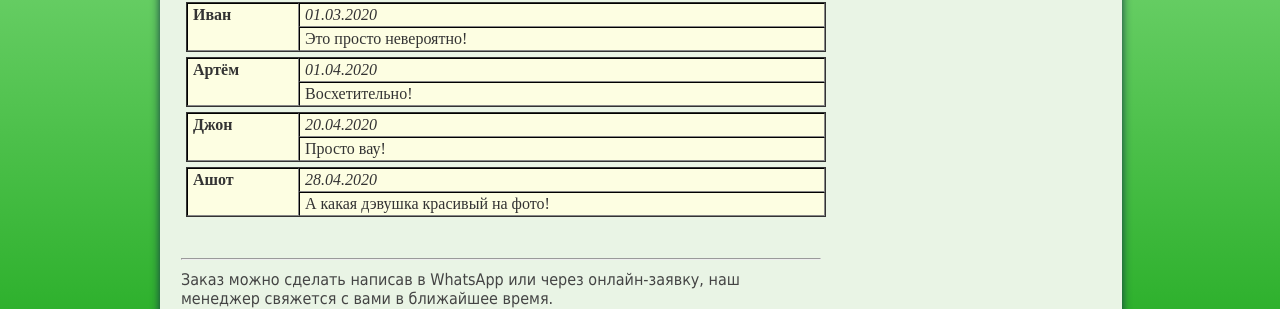
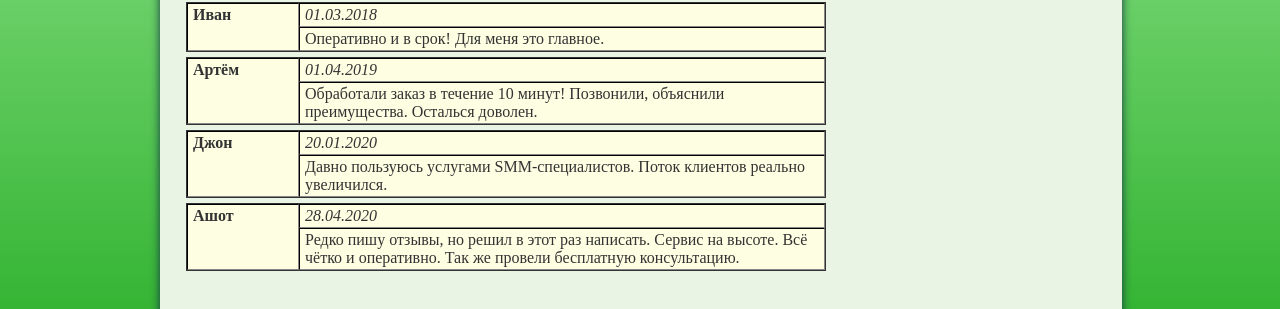
Before and after one commit to DementevAleksander/DementevAleksander.github.io, a plain HTML site: page 31_smm/3_comment.html in a window 1280 px wide. Shown: the part 527-836 px from the top of the page. Drawn offline with Linux system fonts and the light colour scheme.

Commit message:
Add files via upload

```diff
--- a/31_smm/3_comment.html
+++ b/31_smm/3_comment.html
@@ -50,7 +50,7 @@
 				<div id="text">
 				<h1>Оставить отзыв</h1>
 				</br>
-						<form name="order" method="post" action="send.php">
+						<form name="order" method="post" action="7_spasibo.html">
 							<table class="table_form">
 								<tr><!-- 1-ая строка -->
 									<td>Имя:</td>
@@ -76,29 +76,29 @@
 					<table class="table" border="1" cellspacing="0">
 						<tr><!-- 2-ая строка -->
 							<td rowspan="2" width="100"><b>Иван</b></td>
-							<td><i>01.03.2020</i></td>
+							<td><i>01.03.2018</i></td>
 						</tr>
 						<tr><!-- 2-ая строка -->
-							<td>Это просто невероятно!</td>
+							<td>Оперативно и в срок! Для меня это главное.</td>
 						</tr>
 					</table>
 					<table class="table" border="1" cellspacing="0">
 						<tr><!-- 2-ая строка -->
 							<td rowspan="2" width="100"><b>Артём</b></td>
-							<td><i>01.04.2020</i></td>
+							<td><i>01.04.2019</i></td>
 						</tr>
 						<tr><!-- 2-ая строка -->
-							<td>Восхетительно!</td>
+							<td>Обработали заказ в течение 10 минут! Позвонили, объяснили преимущества. Осталься доволен.</td>
 						</tr>
 					</table>
 
 					<table class="table" border="1" cellspacing="0">
 						<tr><!-- 2-ая строка -->
 							<td rowspan="2" width="100"><b>Джон</b></td>
-							<td><i>20.04.2020</i></td>
+							<td><i>20.01.2020</i></td>
 						</tr>
 						<tr><!-- 2-ая строка -->
-							<td>Просто вау!</td>
+							<td>Давно пользуюсь услугами SMM-специалистов. Поток клиентов реально увеличился.</td>
 						</tr>
 					</table>
 					<table class="table" border="1" cellspacing="0">
@@ -107,7 +107,7 @@
 							<td><i>28.04.2020</i></td>
 						</tr>
 						<tr><!-- 2-ая строка -->
-							<td>А какая дэвушка красивый на фото!</td>
+							<td>Редко пишу отзывы, но решил в этот раз написать. Сервис на высоте. Всё чётко и оперативно. Так же провели бесплатную консультацию.</td>
 						</tr>
 					</table>
 					</br>
--- a/31_smm/css/style.css
+++ b/31_smm/css/style.css
@@ -173,10 +173,14 @@ h1 {
 
 /*  Макет  */
 
+body {
+	background-color: rgb(4,155,4);
+}
+
 
 #page {
 	width: 100%;
-	height: 100%;
+	min-height: 100%;
 	/* градиент */
 	background: rgb(193,252,188); /* Для старых браузров */
 	background: -moz-linear-gradient(top, rgb(193,252,188), rgb(4,155,4)); /* Firefox 3.6+ */
```
Also changed, not shown: 31_smm/4_aboutus.html (+2 -2 lines), 31_smm/5_order.html (+1 -1 lines), 31_smm/6_order.html (+1 -1 lines), 31_smm/7_spasibo.html (+5 -3 lines).
